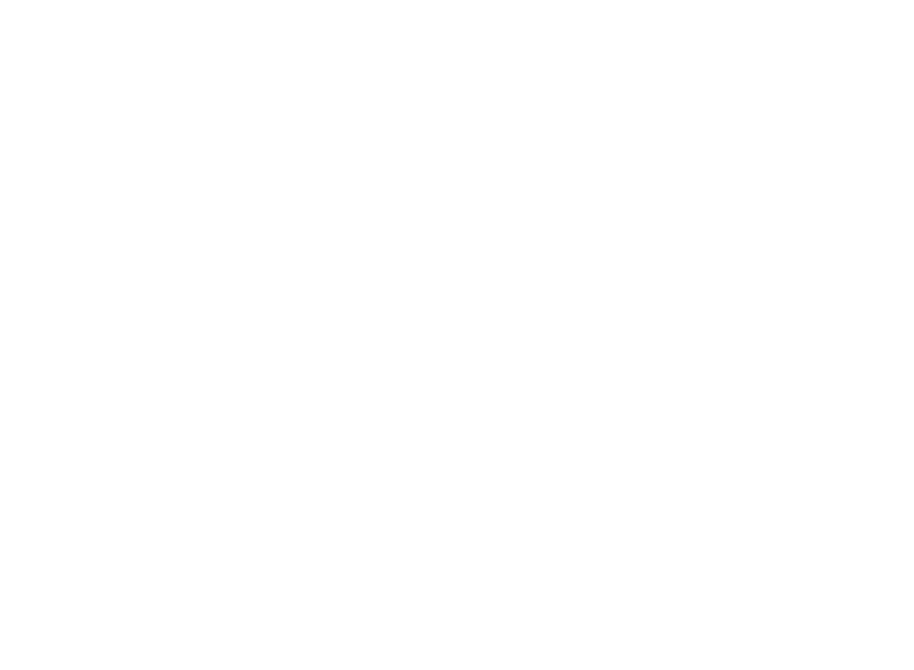
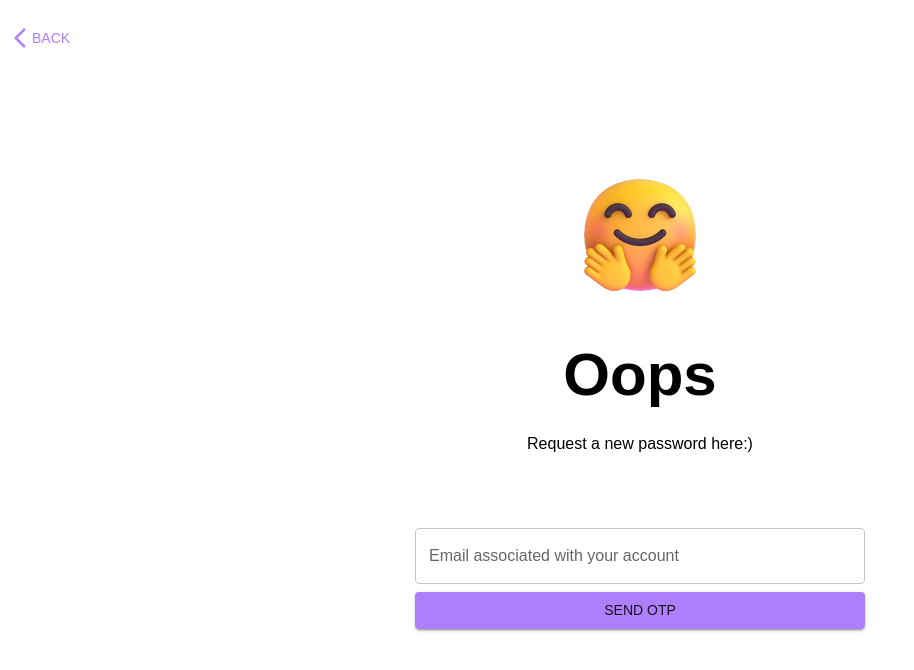
Before and after one commit to anirudhgray/mood-harbour-frontend, a React (Vite) app: page /forgot in a window 1280 px wide. Before the commit this address had no page. Shown: the top 670 px of the page, without its empty margins (0-914 px from the left). Built offline with nearby package versions, Linux system fonts and the light colour scheme.

Commit message:
feat: components for dashboard

```diff
--- a/src/App.tsx
+++ b/src/App.tsx
@@ -6,6 +6,7 @@
 import { ToastContainer } from 'react-toastify';
 import 'react-toastify/dist/ReactToastify.css';
 import GuardedRoute from './components/GuardRoute';
+import ForgotPage from './pages/Forgot';
 
 function App() {
   return (
@@ -14,6 +15,7 @@
         <Route path="/" element={<HomePage />} />
         <Route path="/login" element={<LoginPage />} />
         <Route path="/register" element={<RegisterPage />} />
+        <Route path="/forgot" element={<ForgotPage />} />
         <Route path="/dashboard" element={<GuardedRoute />}>
           <Route path="/dashboard" element={<Dashboard />} />
         </Route>
--- /dev/null
+++ b/src/components/CheckInStatus.tsx
@@ -0,0 +1,25 @@
+import { AutoAwesome, Whatshot } from '@mui/icons-material';
+import { Box, Typography, alpha } from '@mui/material';
+
+export default function CheckInStatus({ status }: { status: boolean }) {
+  return (
+    <Box
+      display={'flex'}
+      gap={1}
+      sx={{ backgroundColor: alpha(status ? '#00FF00' : '#F89595', 0.44) }}
+      borderRadius={20}
+      p={2}
+      justifyContent={'space-between'}
+      my={2}
+    >
+      <Box display={'flex'} gap={1}>
+        <AutoAwesome color="warning" />
+        <Typography variant="body1">Today's Check In</Typography>
+      </Box>
+      <Box display={'flex'} gap={1}>
+        <Typography variant="body1">{status ? '1' : '0'}/1</Typography>
+        <Whatshot />
+      </Box>
+    </Box>
+  );
+}
--- /dev/null
+++ b/src/components/Greeting.tsx
@@ -0,0 +1,26 @@
+import { Whatshot } from '@mui/icons-material';
+import { Box, Typography } from '@mui/material';
+
+export default function Greeting() {
+  return (
+    <Box display="flex" flexDirection="row" justifyContent="space-between">
+      <Typography variant="h2" mt={2}>
+        Hey,{' '}
+        <span className="font-bold">
+          {localStorage.getItem('name')?.split(' ')[0]}
+        </span>
+      </Typography>
+      <Box
+        display={'flex'}
+        gap={1}
+        bgcolor={'lightgray'}
+        borderRadius={20}
+        p={1}
+        my={2}
+      >
+        <Whatshot color="error" />
+        <Typography variant="body1">5</Typography>
+      </Box>
+    </Box>
+  );
+}
--- /dev/null
+++ b/src/components/Quote.tsx
@@ -0,0 +1,51 @@
+import { Box, Typography, alpha } from '@mui/material';
+import axios from 'axios';
+import { useEffect, useState } from 'react';
+
+export default function Quote() {
+  const currDate = new Date();
+  const [quote, setQuote] = useState('');
+  const getQuote = async () => {
+    try {
+      const response = await axios.get('https://zenquotes.io/api/random');
+      console.log(response.data[0].q);
+      setQuote(response.data[0].quote);
+    } catch {
+      setQuote('Test quote here:) All is well.');
+    }
+  };
+  useEffect(() => {
+    getQuote();
+  }, []);
+  return (
+    <Box
+      display={'flex'}
+      gap={1}
+      sx={{ backgroundColor: alpha('#AE7FFB', 0.9) }}
+      borderRadius={5}
+      p={3}
+      pt={9}
+      my={2}
+      justifyContent={'center'}
+      alignContent={'center'}
+      position={'relative'}
+    >
+      <Box
+        display={'flex'}
+        gap={1}
+        bgcolor={'white'}
+        borderRadius={20}
+        p={1}
+        m={2}
+        position={'absolute'}
+        top={0}
+        right={0}
+      >
+        <Typography variant="body1">{currDate.toUTCString()}</Typography>
+      </Box>
+      <Typography color={'white'} variant="body1">
+        {quote}
+      </Typography>
+    </Box>
+  );
+}
--- a/src/pages/Dashboard.tsx
+++ b/src/pages/Dashboard.tsx
@@ -1,3 +1,39 @@
+import {
+  Container,
+  SpeedDial,
+  SpeedDialAction,
+  SpeedDialIcon,
+} from '@mui/material';
+import Greeting from '../components/Greeting';
+import CheckInStatus from '../components/CheckInStatus';
+import Quote from '../components/Quote';
+import { Add, Edit, ExitToApp, Minimize } from '@mui/icons-material';
+
+const actions = [
+  { icon: <Edit />, name: 'Content' },
+  { icon: <Add />, name: 'New Mood' },
+  { icon: <ExitToApp />, name: 'Log Out' },
+];
+
 export default function Dashboard() {
-  return <div>Hey, {localStorage.getItem('name')}</div>;
+  return (
+    <Container>
+      <Greeting />
+      <CheckInStatus status={false} />
+      <Quote />
+      <SpeedDial
+        ariaLabel="SpeedDial openIcon example"
+        sx={{ position: 'absolute', bottom: 16, right: 16 }}
+        icon={<SpeedDialIcon openIcon={<Minimize />} />}
+      >
+        {actions.map((action: any) => (
+          <SpeedDialAction
+            key={action.name}
+            icon={action.icon}
+            tooltipTitle={action.name}
+          />
+        ))}
+      </SpeedDial>
+    </Container>
+  );
 }
--- /dev/null
+++ b/src/pages/Forgot.tsx
@@ -0,0 +1,78 @@
+import { useState } from 'react';
+import {
+  Box,
+  Button,
+  Container,
+  TextField,
+  Typography,
+  //   CircularProgress,
+} from '@mui/material';
+import LoginImage from '../assets/huggingface.svg';
+import { useNavigate } from 'react-router-dom';
+import { ArrowBackIosNew } from '@mui/icons-material';
+
+const ForgotPage = () => {
+  const navigate = useNavigate();
+  const [email, setEmail] = useState('');
+
+  return (
+    <Container>
+      <Button
+        variant="text"
+        color="primary"
+        onClick={() => {
+          navigate('/login');
+        }}
+        className="!absolute p-8 top-5 left-0"
+      >
+        <ArrowBackIosNew /> Back
+      </Button>
+      <Box
+        display="flex"
+        flexDirection="column"
+        alignItems="center"
+        justifyContent="center"
+        minHeight="100vh"
+      >
+        <img className="w-32 mb-10" src={LoginImage} alt="Login" />
+        <Typography fontWeight={700} variant="h2" gutterBottom>
+          Oops
+        </Typography>
+        <Box mb={4}>
+          <Typography variant="body1" textAlign="center">
+            Request a new password here:)
+          </Typography>
+        </Box>
+        <Box
+          component="form"
+          width="100%"
+          maxWidth={450}
+          mt={3}
+          //   onSubmit={handleLogin}
+        >
+          <TextField
+            label="Email associated with your account"
+            type="email"
+            variant="outlined"
+            fullWidth
+            margin="normal"
+            value={email}
+            onChange={(e) => setEmail(e.target.value)}
+          />
+          <Button
+            type="submit"
+            variant="contained"
+            color="primary"
+            fullWidth
+            // disabled={loading}
+          >
+            {/* {loading ? <CircularProgress size={24} /> : 'Send OTP'} */}
+            Send OTP
+          </Button>
+        </Box>
+      </Box>
+    </Container>
+  );
+};
+
+export default ForgotPage;
--- a/src/pages/Login.tsx
+++ b/src/pages/Login.tsx
@@ -8,7 +8,7 @@
   CircularProgress,
 } from '@mui/material';
 import LoginImage from '../assets/huggingface.svg';
-import { useNavigate } from 'react-router-dom';
+import { Link, useNavigate } from 'react-router-dom';
 import { ArrowBackIosNew } from '@mui/icons-material';
 import axios from '../axios';
 import { toast } from 'react-toastify';
@@ -92,6 +92,10 @@
             value={password}
             onChange={(e) => setPassword(e.target.value)}
           />
+          {/* forgot password? */}
+          <Link className="w-full block text-right my-3" to={'/forgot'}>
+            Forgot your password? No worries.
+          </Link>
           <Button
             type="submit"
             variant="contained"
```
